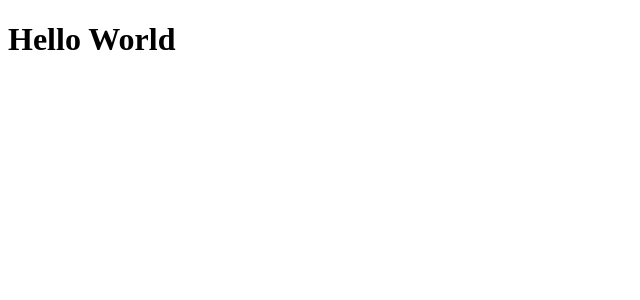
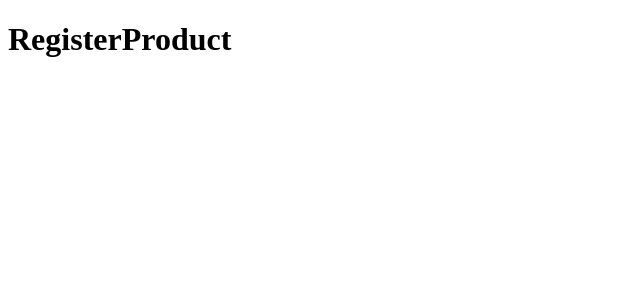
Before and after one commit to cleitonomariano/Sponte-Chanllenge, a React (Create React App) app: page /product in a window 1280 px wide. Shown: the top 300 px of the page, without its empty margins (0-640 px from the left). Built offline with nearby package versions, Linux system fonts and the light colour scheme.

Commit message:
create routes of project

```diff
--- a/package.json
+++ b/package.json
@@ -10,6 +10,7 @@
     "@types/node": "^12.0.0",
     "@types/react": "^17.0.0",
     "@types/react-dom": "^17.0.0",
+    "@types/react-router-dom": "^5.1.7",
     "react": "^17.0.1",
     "react-dom": "^17.0.1",
     "react-scripts": "4.0.3",
@@ -35,6 +36,7 @@
     ]
   },
   "devDependencies": {
+    "react-router-dom": "^5.2.0",
     "@typescript-eslint/eslint-plugin": "^4.18.0",
     "@typescript-eslint/parser": "^4.18.0",
     "eslint": "^7.27.0",
--- a/src/App.tsx
+++ b/src/App.tsx
@@ -1,9 +1,11 @@
 import React from 'react';
+import { BrowserRouter as Router } from 'react-router-dom';
+import Routes from './routes';
 
 const App: React.FC = () => (
-  <>
-    <h1>Hello World</h1>
-  </>
+  <Router>
+    <Routes />
+  </Router>
 );
 
 export default App;
--- /dev/null
+++ b/src/Pages/Home/index.tsx
@@ -0,0 +1,5 @@
+import React from 'react';
+
+const Home: React.FC = () => <h1>Home</h1>;
+
+export default Home;
--- /dev/null
+++ b/src/Pages/RegisterProduct/index.tsx
@@ -0,0 +1,5 @@
+import React from 'react';
+
+const RegisterProduct: React.FC = () => <h1>RegisterProduct</h1>;
+
+export default RegisterProduct;
--- /dev/null
+++ b/src/routes/index.tsx
@@ -0,0 +1,13 @@
+import React from 'react';
+import { Switch, Route } from 'react-router-dom';
+
+import Home from '../Pages/Home';
+import RegisterProduct from '../Pages/RegisterProduct';
+
+const Routes: React.FC = () => (
+  <Switch>
+    <Route path="/" exact component={Home} />
+    <Route path="/product" component={RegisterProduct} />
+  </Switch>
+);
+export default Routes;
```
Also changed, not shown: src/setupTests.ts (+1 -5 lines), 2 other files (tests, documents, lock files or other folders).
